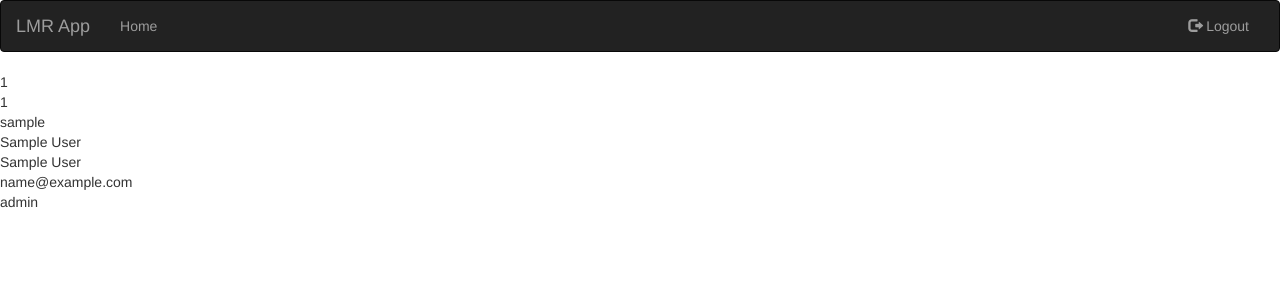
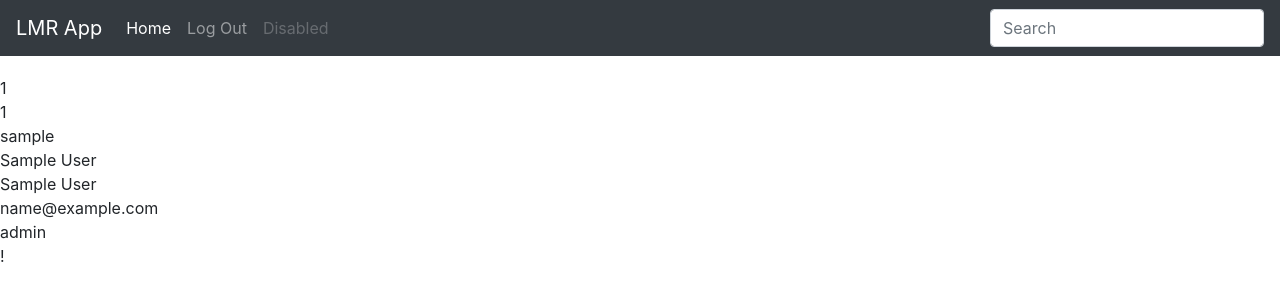
Before and after one commit to MatthewBehnke/lmrapp, a PHP site: page /home.php in a window 1280 px wide. Shown: the top 301 px of the page. Run offline with PHP 8.4, Linux system fonts and the light colour scheme; the visitor is signed in with stand-in values (Sample User, id 1); some libraries are stand-ins or nearby versions.

Commit message:
end of class update

```diff
--- /dev/null
+++ b/css/navbar.css
@@ -0,0 +1,7 @@
+body {
+  padding-bottom: 20px;
+}
+
+.navbar {
+  margin-bottom: 20px;
+}
--- /dev/null
+++ b/foot.php
@@ -0,0 +1,9 @@
+<!-- Bootstrap core JavaScript
+    ================================================== -->
+    <!-- Placed at the end of the document so the pages load faster -->
+    <script src="https://code.jquery.com/jquery-3.3.1.slim.min.js" integrity="sha384-q8i/X+965DzO0rT7abK41JStQIAqVgRVzpbzo5smXKp4YfRvH+8abtTE1Pi6jizo" crossorigin="anonymous"></script>
+<script src="https://cdnjs.cloudflare.com/ajax/libs/popper.js/1.14.3/umd/popper.min.js" integrity="sha384-ZMP7rVo3mIykV+2+9J3UJ46jBk0WLaUAdn689aCwoqbBJiSnjAK/l8WvCWPIPm49" crossorigin="anonymous"></script>
+<script src="https://stackpath.bootstrapcdn.com/bootstrap/4.1.1/js/bootstrap.min.js" integrity="sha384-smHYKdLADwkXOn1EmN1qk/HfnUcbVRZyYmZ4qpPea6sjB/pTJ0euyQp0Mk8ck+5T" crossorigin="anonymous"></script>
+</body>
+</html>
+!
--- a/head.php
+++ b/head.php
@@ -1,39 +1,43 @@
-<!DOCTYPE html>
+<!doctype html>
 <html lang="en">
   <head>
-  <meta charset="UTF-8">
-  <meta name="viewport" content="width=device-width, initial-scale=1.0">
-  <meta http-equiv="X-UA-Compatible" content="ie=edge">
-  <title>Home</title>
+    <meta charset="utf-8">
+    <meta name="viewport" content="width=device-width, initial-scale=1, shrink-to-fit=no">
+    <meta name="description" content="">
+    <meta name="author" content="">
+    <link rel="icon" href="../../../../favicon.ico">
 
-   <link rel="stylesheet" href="./css/bootstrap.min.css">
-  <link rel="stylesheet" type="text/css" href="https://maxcdn.bootstrapcdn.com/font-awesome/4.7.0/css/font-awesome.min.css">
-  <script src="https://ajax.googleapis.com/ajax/libs/jquery/3.3.1/jquery.min.js"></script>
-  <!-- <script src="https://maxcdn.bootstrapcdn.com/bootstrap/3.3.7/js/bootstrap.min.js">></script> -->
-  <script src="./js/bootstrap.min.js"></script>
+    <title>Navbar Template for Bootstrap</title>
 
+    <!-- Bootstrap core CSS -->
+    <link rel="stylesheet" href="https://stackpath.bootstrapcdn.com/bootstrap/4.1.1/css/bootstrap.min.css" integrity="sha384-WskhaSGFgHYWDcbwN70/dfYBj47jz9qbsMId/iRN3ewGhXQFZCSftd1LZCfmhktB" crossorigin="anonymous">
+
+    <!-- Custom styles for this template -->
+    <link href="navbar.css" rel="stylesheet">
   </head>
+
   <body>
-<nav class="navbar navbar-inverse">
-  <div class="container-fluid">
-    <div class="navbar-header">
-      <button type="button" class="navbar-toggle" data-toggle="collapse" data-target="#myNavbar">
-        <span class="icon-bar"></span>
-        <span class="icon-bar"></span>
-        <span class="icon-bar"></span>
+
+    <nav class="navbar navbar-expand-md navbar-dark bg-dark">
+      <a class="navbar-brand" href="home.php">LMR App</a>
+      <button class="navbar-toggler" type="button" data-toggle="collapse" data-target="#navbarsExample04" aria-controls="navbarsExample04" aria-expanded="false" aria-label="Toggle navigation">
+        <span class="navbar-toggler-icon"></span>
       </button>
-      <a class="navbar-brand" href="home.php">LMR App</a>
-    </div>
-    <div class="collapse navbar-collapse" id="myNavbar">
-      <ul class="nav navbar-nav">
-        <li><a href="home.php">Home</a></li>
-        <!-- <li><a href="messages.php"><i class="glyphicon glyphicon-envelope"></i> <span class="badge"></span></a></li> -->
+
+      <div class="collapse navbar-collapse" id="navbarsExample04">
+        <ul class="navbar-nav mr-auto">
+          <li class="nav-item active">
+            <a class="nav-link" href="home.php">Home</a>
+          </li>
+          <li class="nav-item">
+            <a class="nav-link" href="logout.php">Log Out</a>
+          </li>
+          <li class="nav-item">
+            <a class="nav-link disabled" href="#">Disabled</a>
+          </li>
         </ul>
-      <ul class="nav navbar-nav navbar-right">
-        <!-- <li><a href="lookupmember.php">Member Lookup</a></li> -->
-        <!-- <li><a href="settings.php">Settings</a></li> -->
-        <li><a href="logout.php"><span class="glyphicon glyphicon-log-out"></span> Logout</a></li>
-      </ul>
-    </div>
+        <form class="form-inline my-2 my-md-0">
+          <input class="form-control" type="text" placeholder="Search">
+        </form>
       </div>
     </nav>
--- a/home.php
+++ b/home.php
@@ -20,3 +20,6 @@ echo $_SESSION['email'].'<br>';
 echo $_SESSION['level'].'<br>';
 
 ?>
+
+
+<?php include 'foot.php' ?>
```
Lines whose indentation alone changed are shown as unchanged.
